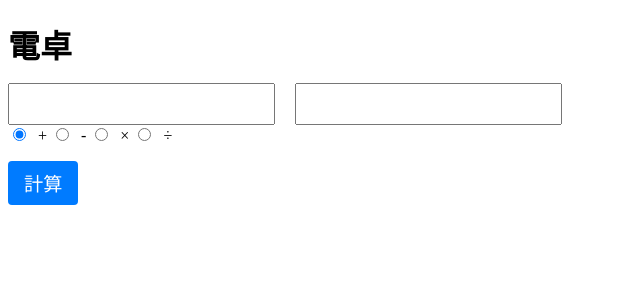
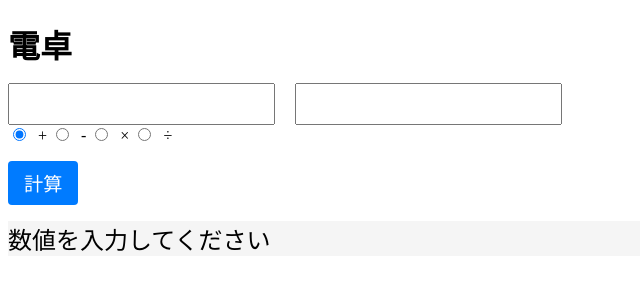
Before and after one commit to vipelar/test, a plain HTML site: page docs/calculator/index.html in a window 1280 px wide. Both pictures are taken after a click on the button "計算". Shown: the whole page, without its empty margins (0-640 px from the left). Drawn offline with nearby package versions, Linux system fonts and the light colour scheme.

Commit message:
すべての計算が足し算になる問題を解消

```diff
--- a/docs/calculator/index.html
+++ b/docs/calculator/index.html
@@ -29,6 +29,10 @@
 
     <div id="output"> No Data </div>
 
+    <noscript>
+        <p style="color: red;">JavaScriptを有効にしてください。</p>
+    </noscript>
+
     <script>
 
 
@@ -38,11 +42,11 @@
             const num2 = parseInt($('#num2').val());
             console.log("num1 is " + num1);
             console.log("num2 is " + num2);
-            const type = $('.type').val();
+            const type = $('input[name="type"]:checked').val();
             console.log("type is " + type);
             let output = "数値を入力してください";
 
-            if ( num1 != NaN && num2 != NaN ) {
+            if ( !isNaN(num1) && !isNaN(num2) ) {
                 if (type === '+') {
                     output = num1 + num2;
                 } else if (type === '-') {
```
